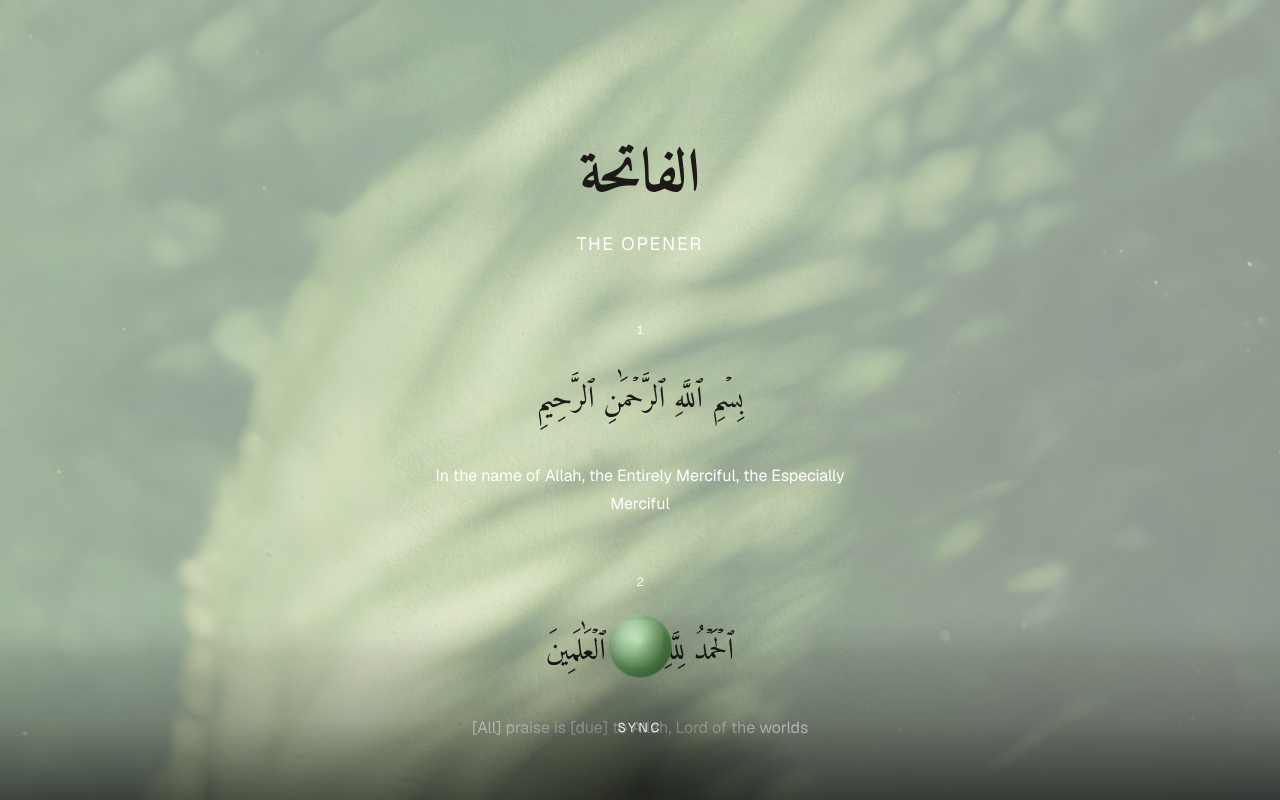
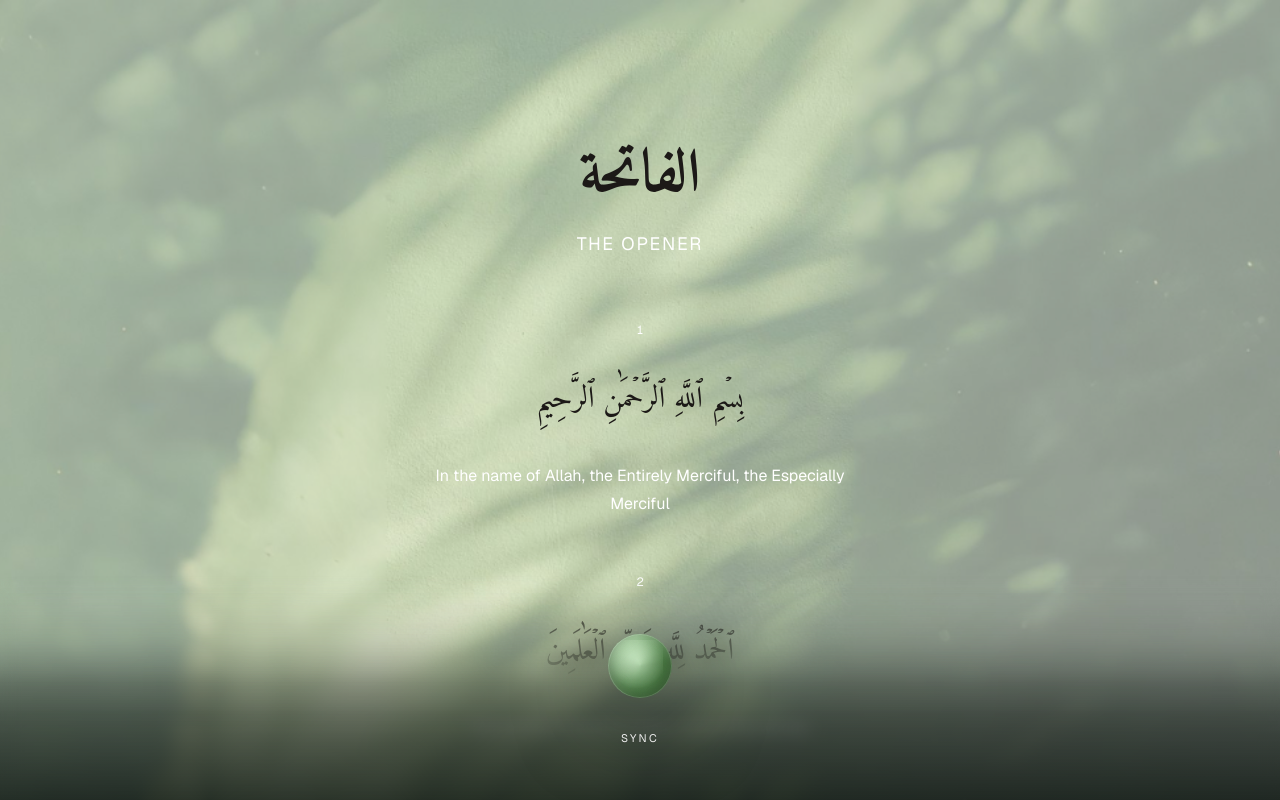
Before and after one commit to aymanfouad123/taraweeh, a Next.js app: page / in a window 1280 px wide. Shown: the top 800 px of the page. Built offline with nearby package versions, Linux system fonts and the light colour scheme.

Commit message:
fix: footer blur

```diff
--- a/app/components/SyncOrb.tsx
+++ b/app/components/SyncOrb.tsx
@@ -123,11 +123,11 @@ export default function SyncOrb() {
       </div>
 
       {/* Fixed label height prevents vertical jitter when text changes */}
-      <div className="flex h-5 items-center justify-center">
+      <div className="flex h-0 items-center justify-center">
         <AnimatePresence mode="wait">
           <motion.span
             key={isActive ? "listening" : "sync"}
-            className="text-[13px] tracking-[0.22em] text-white uppercase select-none"
+            className="text-[11px] tracking-[0.22em] text-white uppercase select-none"
             initial={{ opacity: 0, y: 4 }}
             animate={{ opacity: 1, y: 0 }}
             exit={{ opacity: 0, y: -4 }}
--- a/app/page.tsx
+++ b/app/page.tsx
@@ -56,9 +56,16 @@ export default function Home() {
       {/* Content */}
       <main className="relative flex min-h-svh items-start justify-center">
         <div
-          className="flex w-full max-w-2xl flex-col items-center px-6 pt-24 sm:pt-32"
+          className="flex w-full max-w-2xl flex-col items-center px-6 pt-24 sm:pt-32 mb-4"
           // Give enough space so the last verse never lives under the control
-          style={{ paddingBottom: "calc(260px + env(safe-area-inset-bottom))" }}
+          style={{
+            paddingBottom: "calc(234px + env(safe-area-inset-bottom))",
+            // Hard clip: verse content fully disappears before entering orb area.
+            WebkitMaskImage:
+              "linear-gradient(to bottom, black 0%, black calc(100% - 260px), rgba(0,0,0,0.85) calc(100% - 230px), transparent calc(100% - 170px), transparent 100%)",
+            maskImage:
+              "linear-gradient(to bottom, black 0%, black calc(100% - 260px), rgba(0,0,0,0.85) calc(100% - 230px), transparent calc(100% - 170px), transparent 100%)",
+          }}
         >
           <header className="mb-16 text-center">
             <h1
@@ -99,35 +106,31 @@ export default function Home() {
         </div>
       </main>
 
-      {/* Bottom scrim (global) */}
+      {/* Bottom dock that text scrolls behind, with blur/clip fade */}
+      <div className="pointer-events-none fixed inset-x-0 bottom-0 z-20 h-56">
         <div
-        className="pointer-events-none fixed inset-x-0 bottom-0 z-10 h-48"
+          className="absolute inset-0"
           style={{
             background:
-            "linear-gradient(to top, rgba(0,0,0,0.62) 0%, rgba(0,0,0,0.26) 42%, rgba(0,0,0,0.0) 100%)",
+              "linear-gradient(to top, rgba(4,12,8,0.8) 0%, rgba(4,12,8,0.56) 38%, rgba(4,12,8,0.18) 72%, rgba(4,12,8,0) 100%)",
+            backdropFilter: "blur(9px)",
+            WebkitBackdropFilter: "blur(9px)",
             WebkitMaskImage:
-            "linear-gradient(to top, black 75%, transparent 100%)",
-          maskImage: "linear-gradient(to top, black 75%, transparent 100%)",
+              "linear-gradient(to top, black 26%, rgba(0,0,0,0.96) 52%, rgba(0,0,0,0.45) 78%, transparent 100%)",
+            maskImage:
+              "linear-gradient(to top, black 26%, rgba(0,0,0,0.96) 52%, rgba(0,0,0,0.45) 78%, transparent 100%)",
           }}
           aria-hidden
         />
 
-      {/* Localized contrast under the control (stops text fighting it) */}
         <div
-        className="pointer-events-none fixed inset-x-0 bottom-0 z-10 h-40"
-        style={{
-          background:
-            "radial-gradient(220px 140px at 50% 92%, rgba(0,0,0,0.45) 0%, rgba(0,0,0,0.22) 45%, transparent 75%)",
-        }}
-        aria-hidden
-      />
-
-      {/* Control */}
-      <div
-        className="fixed inset-x-0 bottom-10 z-20 flex justify-center"
+          className="absolute inset-x-0 bottom-10 z-30 flex justify-center"
           style={{ paddingBottom: "calc(22px + env(safe-area-inset-bottom))" }}
         >
+          <div className="pointer-events-auto">
             <SyncOrb />
+          </div>
+        </div>
       </div>
     </div>
   );
```
Lines whose indentation alone changed are shown as unchanged.
